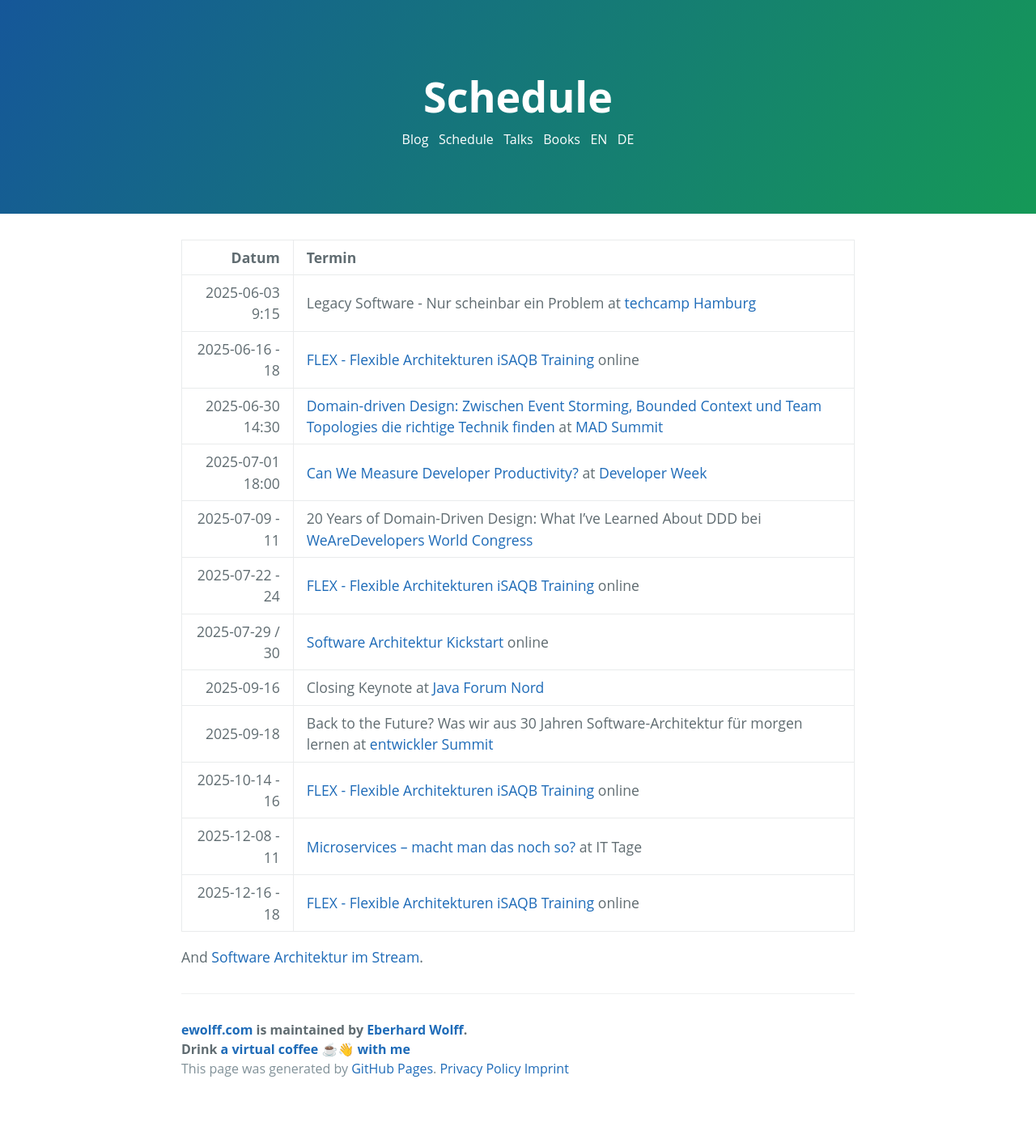
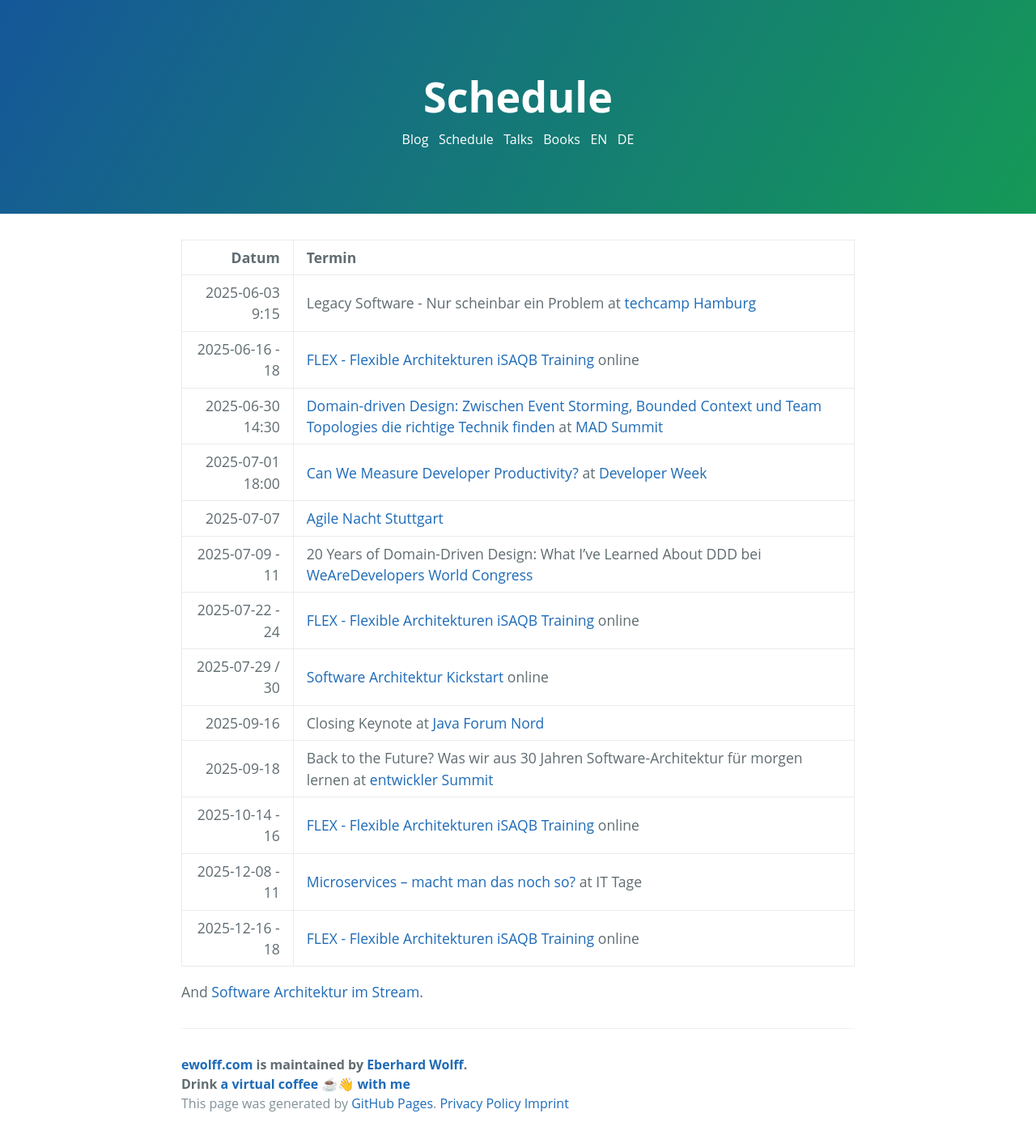
Before and after one commit to ewolff/ewolff.com, a Jekyll site: the page built from schedule.md, in a window 1280 px wide. Shown: the whole page at 81% size. Built offline with Jekyll 4.4.1, drawn with Linux system fonts in a browser that asks for light colours; our own code applies the rules of GitHub Pages for plain Markdown files; before the commit the page ends 1364 px from its top, so only the background shows below that.

Commit message:
Agile Nacht Stuttgart ergänzt

```diff
--- a/schedule.md
+++ b/schedule.md
@@ -8,6 +8,7 @@
 |  2025-06-16 - 18 | [FLEX - Flexible Architekturen iSAQB Training](https://www.socreatory.com/de/trainings/flex) online |
 | 2025-06-30 14:30 | [Domain-driven Design: Zwischen Event Storming, Bounded Context und Team Topologies die richtige Technik finden](https://mad-summit.de/domain-driven-design/domain-driven-design-die-richtige-technik-finden/) at [MAD Summit](https://mad-summit.de/) |
 | 2025-07-01 18:00 | [Can We Measure Developer Productivity?](https://www.developer-week.de/programm/#/talk/konnen-wir-entwicklerinnen-produktivitat-messen) at [Developer Week](https://www.developer-week.de/) |
+| 2025-07-07 | [Agile Nacht Stuttgart](https://www.mitblick.de/agile-nacht-stuttgart/) |
 | 2025-07-09 - 11 | 20 Years of Domain-Driven Design: What I’ve Learned About DDD bei [WeAreDevelopers World Congress](https://www.wearedevelopers.com/world-congress/) |
 |  2025-07-22 - 24 | [FLEX - Flexible Architekturen iSAQB Training](https://www.socreatory.com/de/trainings/flex) online |
 | 2025-07-29 / 30 | [Software Architektur Kickstart](https://www.socreatory.com/de/trainings/arch-kickstart) online |
```
Also changed, not shown: termine.md (+1 -0 lines).
